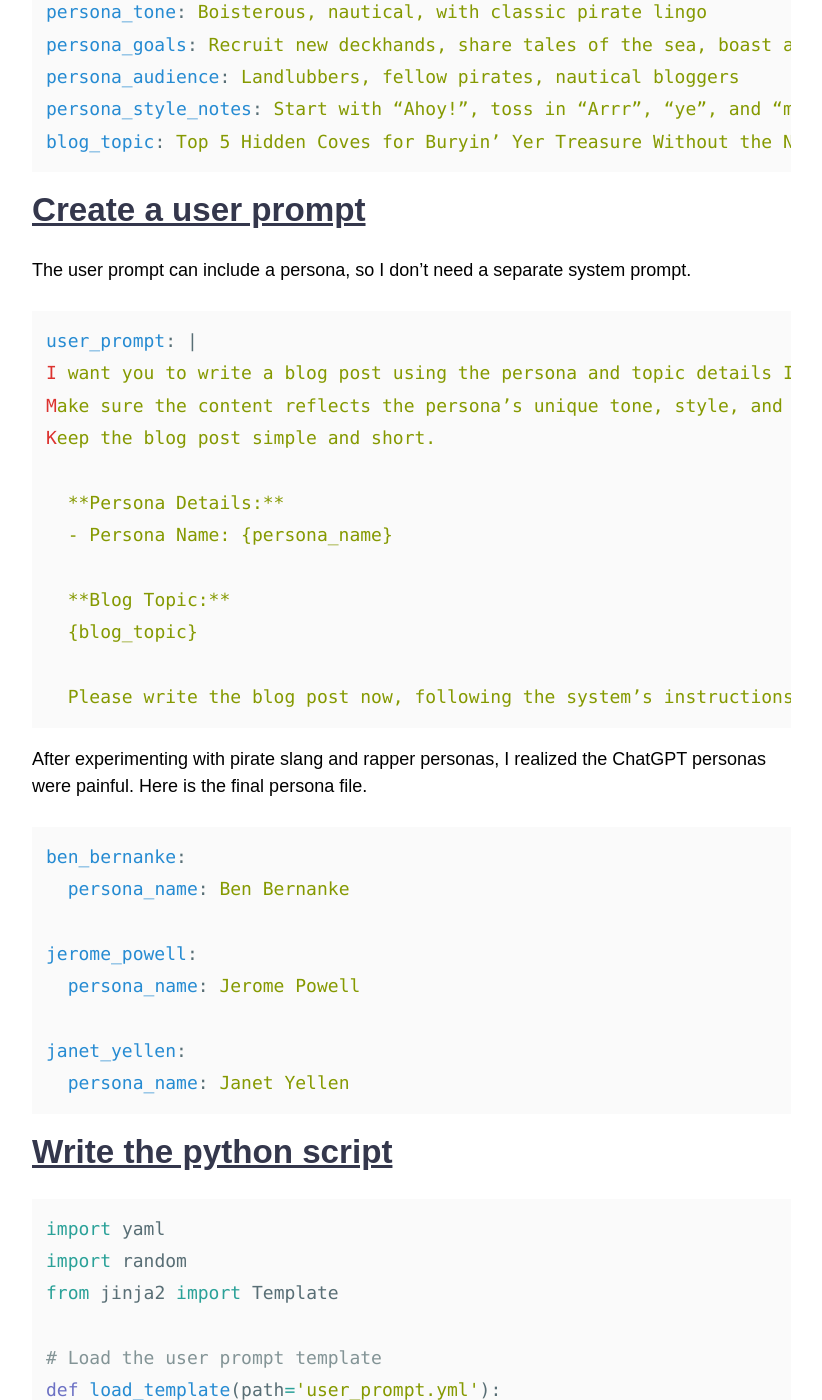
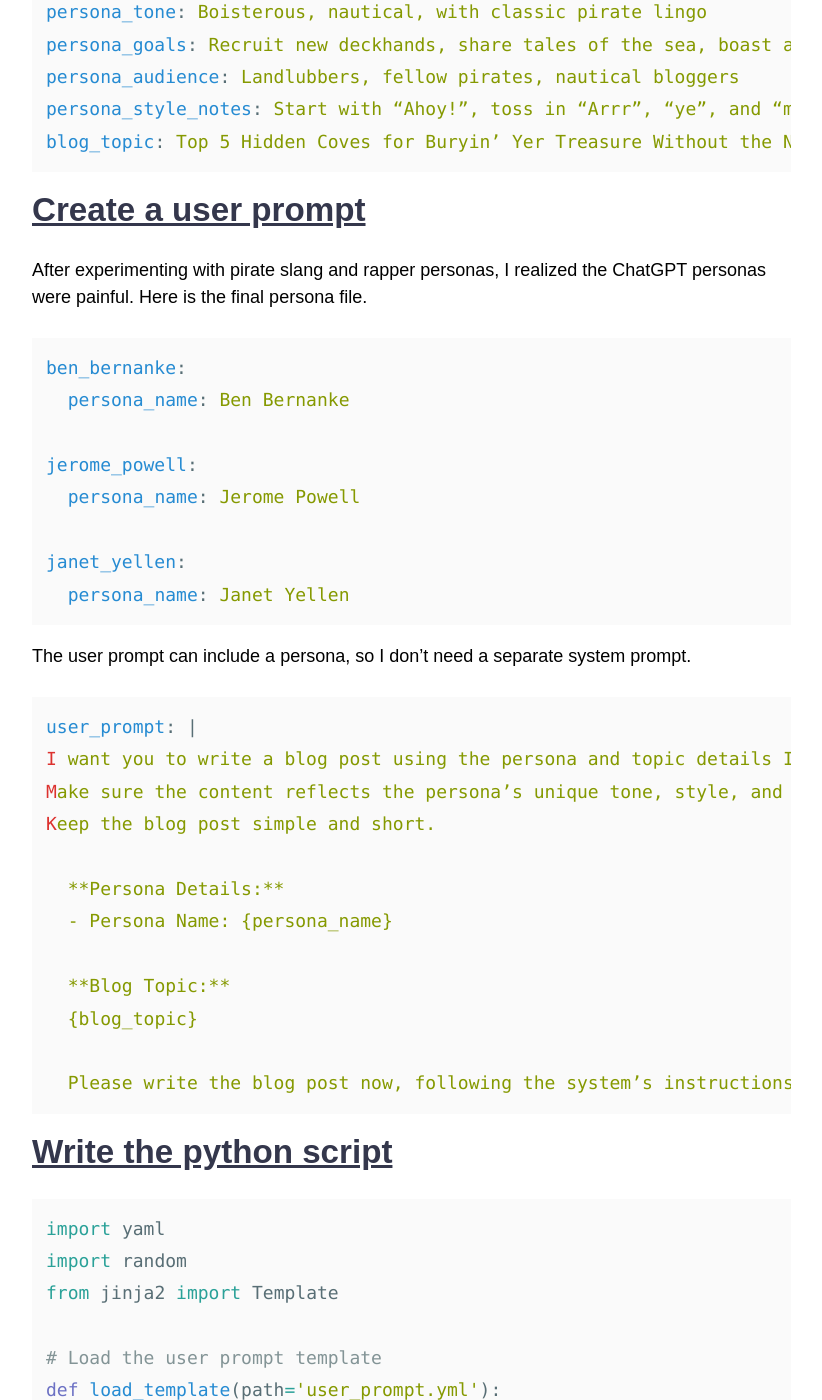
Before and after one commit to tsgillam/funitureworld, a Jekyll site: the page built from _posts/2025-04-01-robot-blog.md, in a window 1280 px wide and 1400 px high, scrolled down 2066 px. Shown: the whole window, without its empty margins (343-1165 px from the left). Built offline with Jekyll 4.4.1, drawn with Linux system fonts in a browser that asks for light colours; nearby versions of some CDN libraries; our own code applies the rules of GitHub Pages for plain Markdown files; part of the change alters nothing that is shown.

Commit message:
Update 2025-04-01-robot-blog.md

````diff
--- a/_posts/2025-04-01-robot-blog.md
+++ b/_posts/2025-04-01-robot-blog.md
@@ -55,6 +55,19 @@ blog_topic: Top 5 Hidden Coves for Buryin’ Yer Treasure Without the Navy Catch
 ```
 
 # [Create a user prompt](https://chatgpt.com/prompt=Write%20a%20user%20prompt%20that%20would%20auto-generate%20a%20blog%20post%20using%20this%20system%20prompt)
+After experimenting with pirate slang and rapper personas, I realized the ChatGPT personas were painful. Here is the final persona file.
+
+```yaml
+ben_bernanke:
+  persona_name: Ben Bernanke
+
+jerome_powell:
+  persona_name: Jerome Powell
+
+janet_yellen:
+  persona_name: Janet Yellen
+```
+
 The user prompt can include a persona, so I don't need a separate system prompt.
 
 ```yaml
@@ -70,19 +83,6 @@ Keep the blog post simple and short.
   {blog_topic}
 
   Please write the blog post now, following the system’s instructions.
-```
-
-After experimenting with pirate slang and rapper personas, I realized the ChatGPT personas were painful. Here is the final persona file.
-
-```yaml
-ben_bernanke:
-  persona_name: Ben Bernanke
-
-jerome_powell:
-  persona_name: Jerome Powell
-
-janet_yellen:
-  persona_name: Janet Yellen
 ```
 
 # [Write the python script](https://chatgpt.com/prompt=Write%20a%20python%20script%20to%20read%20the%20user_prompt.yml%20file%20and%20the%20personas.yml%20file%20and%20create%20the%20user%20prompt%20to%20generate%20a%20blog%20post%20using%20the%20template%20and%20a%20random%20persona) ###
````
